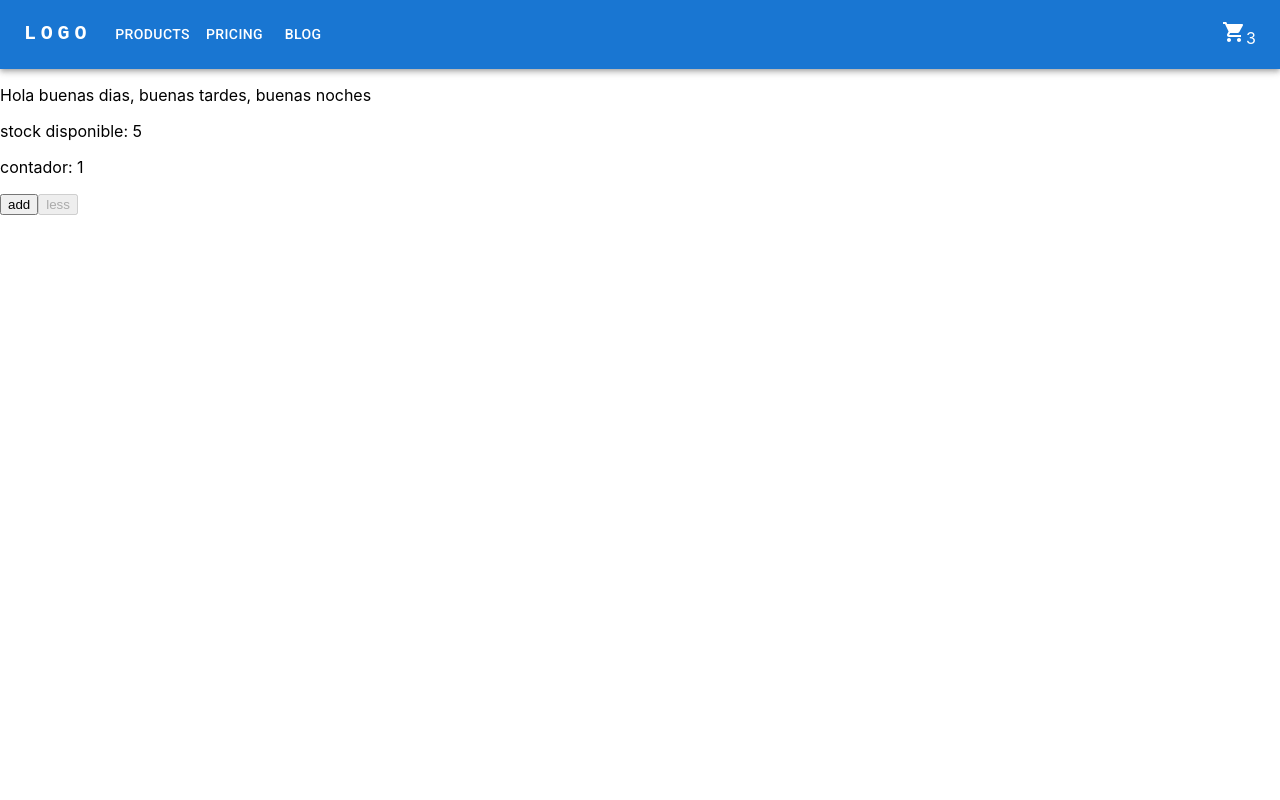
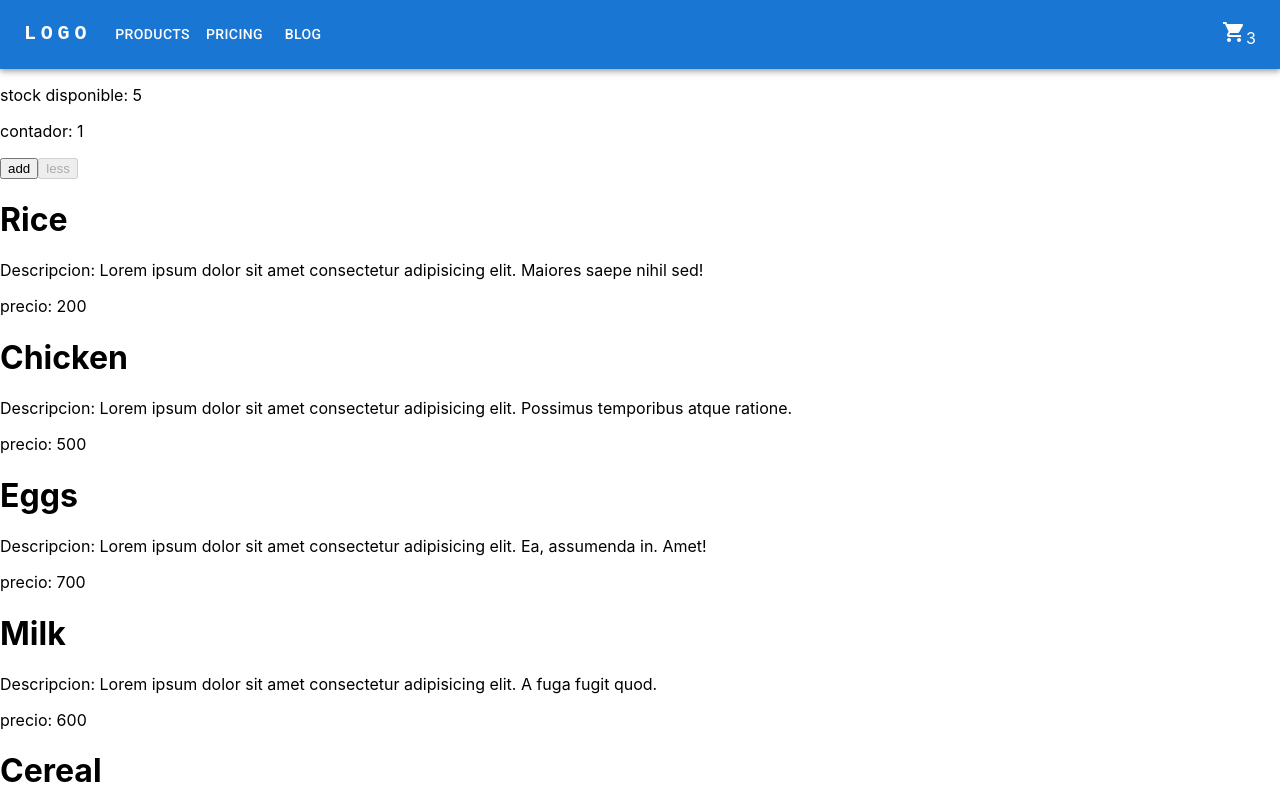
Before and after one commit to GodoyAlejandro/reactJs-Alejandro-Godoy, a React (Create React App) app: page / in a window 1280 px wide. Shown: the top 800 px of the page. Built offline with nearby package versions, Linux system fonts and the light colour scheme.

Commit message:
falta css

```diff
--- a/src/App.js
+++ b/src/App.js
@@ -1,15 +1,21 @@
 import ItemCountContainer from "./components/ItemCountContainer";
-import ItemListContainer from "./components/ItemListContainer";
+import ItemListContainer from "./components/itemList/ItemListContainer";
 import NavBar from "./components/NavBar";
+// import FetchArrayContainer from "./testComponents/FetchArrayContainer";
+// import FetchContainer from "./testComponents/FetchContainer";
+// import Promesas from "./testComponents/Promesas";
 
 function App() {
-  const greetings = 'Hola buenas dias, buenas tardes, buenas noches';
+  // const greetings = 'Hola buenas dias, buenas tardes, buenas noches';
 
   return (
     <>
     <NavBar/>
-    <ItemListContainer greetings={greetings}/>
     <ItemCountContainer/>
+    <ItemListContainer/>
+    {/* <FetchContainer/> */}
+    {/* <FetchArrayContainer/> */}
+    {/* <Promesas/> */}
     </>
   );
 }
--- a/src/components/ItemListContainer.jsx
+++ /dev/null
@@ -1,11 +0,0 @@
-import React from 'react'
-
-const ItemListContainer = ({greetings}) => {
-  return (
-    <>
-    <p>{greetings}</p>
-    </>
-  )
-}
-
-export default ItemListContainer
--- /dev/null
+++ b/src/components/itemList/Item.jsx
@@ -0,0 +1,13 @@
+import React from 'react'
+
+const Item = ({id, tittle, description, price}) => {
+  return (
+    <div id={id}>
+      <h1>{tittle}</h1>
+      <p>Descripcion: {description}</p>
+      <p>precio: {price}</p>
+    </div>
+  )
+}
+
+export default Item
--- /dev/null
+++ b/src/components/itemList/ItemList.jsx
@@ -0,0 +1,14 @@
+import React from 'react';
+import Item from './Item'
+
+const ItemList = ({products}) => {
+  return (
+    <>
+      {products.map((prods)=>{
+        return (<Item id={prods.id} tittle={prods.tittle} description={prods.description} price={prods.price}/>)
+      })}
+    </>
+  )
+}
+
+export default ItemList
--- /dev/null
+++ b/src/components/itemList/ItemListContainer.jsx
@@ -0,0 +1,28 @@
+import React, {useState, useEffect} from 'react';
+import ItemList from './ItemList';
+
+const ItemListContainer = () => {
+    const [products, setProducts] = useState([]);
+    useEffect(()=>{
+        let promiseProds = new Promise ((res)=>{
+            setTimeout(()=>{
+                res([{id: 1, tittle: 'Rice', description: 'Lorem ipsum dolor sit amet consectetur adipisicing elit. Maiores saepe nihil sed!', price: 200},
+                {id: 2, tittle: 'Chicken', description: 'Lorem ipsum dolor sit amet consectetur adipisicing elit. Possimus temporibus atque ratione.', price: 500},
+                {id: 3, tittle: 'Eggs', description: 'Lorem ipsum dolor sit amet consectetur adipisicing elit. Ea, assumenda in. Amet!', price:700},
+                {id: 4, tittle: 'Milk', description: 'Lorem ipsum dolor sit amet consectetur adipisicing elit. A fuga fugit quod.', price: 600},
+                {id: 5, tittle: 'Cereal', description: 'Lorem, ipsum dolor sit amet consectetur adipisicing elit. Quibusdam fuga debitis ducimus?', price: 350},
+                {id: 6, tittle: 'flour', description: 'Lorem ipsum, dolor sit amet consectetur adipisicing elit. Doloribus magni voluptatem reprehenderit?', price: 900}])
+            })
+          }, 2000)
+          promiseProds.then((res)=>{
+            setProducts(res)
+          })
+    },[])
+  return (
+    <div>
+      <ItemList products={products} />
+    </div>
+  )
+}
+
+export default ItemListContainer
```
Also changed, not shown: 1 other file (tests, documents, lock files or other folders).
